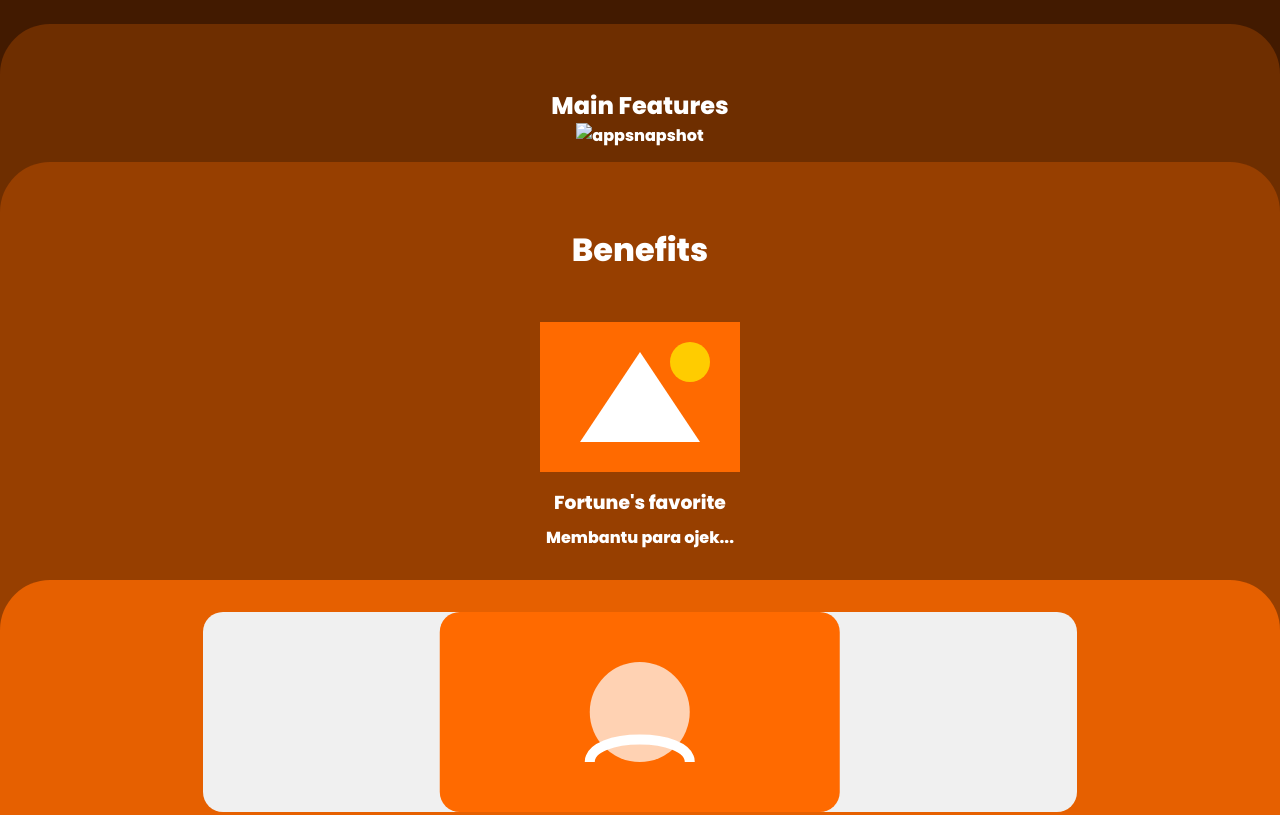
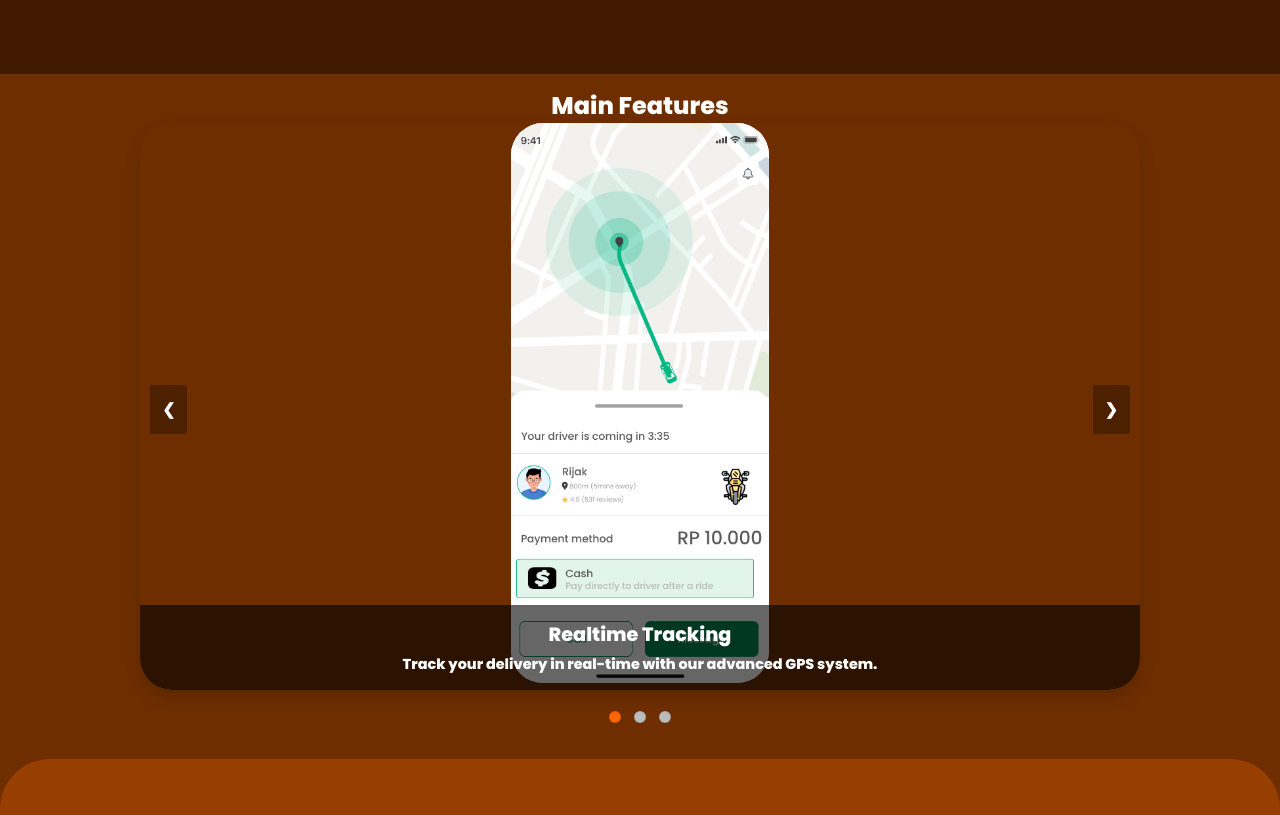
Before and after one commit to Kokorody/Responsive-Web-Design, a plain HTML site: page Index.html in a window 1280 px wide. Shown: the part 2040-2855 px from the top of the page. Drawn offline with Linux system fonts and the light colour scheme.

Commit message:
slide feature

```diff
--- a/Index.html
+++ b/Index.html
@@ -37,11 +37,10 @@
         <section id="about">
             <!-- About OMK -->
             <div class="about">
-                <img src="assets/opang1.jpg" alt="opang1">
+                <img src="assets/opang.png" style="border-radius: 2rem;" alt="opang1">
                 <h1>Jek-OMK: Solusi Transportasi Praktis di UI!</h1>
                 <h2 id="about-h2">Mau ke kelas tepat waktu tanpa ribet? Jek-OMK hadir untuk membantu mobilitasmu di dalam kampus UI dengan cepat, aman, dan nyaman! Pesan ojek kampus hanya dengan beberapa klik, lacak driver secara real-time, dan pilih metode pembayaran sesuai kebutuhanmu.
                 </h2>
-                <h1 id="about">Lebih Cepat, Mudah, Dan Nyaman!</h2>
             </div>
 
         <!-- Why Choose Us -->
@@ -85,16 +84,51 @@
 
 
         <!-- Main Features -->
-
         <div class="about1">
             <h1>Main Features</h1>
-            <img src="assets/appsnapshot.jpg" alt="appsnapshot">
+
+            <div class="slideshow-container">
+                <div class="slide fade">
+                    <img src="assets/image1.png" alt="Realtime Tracking">
+                    <div class="slide-content">
+                        <h3>Realtime Tracking</h3>
+                        <p>Track your delivery in real-time with our advanced GPS system.</p>
+                    </div>
+                </div>
+
+                <div class="slide fade">
+                    <img src="assets/image2.png" alt="Easy Payments">
+                    <div class="slide-content">
+                        <h3>Easy Payments</h3>
+                        <p>Multiple payment options available for your convenience.</p>
+                    </div>
+                </div>
+
+                <div class="slide fade">
+                    <img src="assets/image3.png" alt="24/7 Support">
+                    <div class="slide-content">
+                        <h3>Easy Communication</h3>
+                        <p>Our customer service team is always ready to help you.</p>
+                    </div>
+                </div>
+
+                <!-- Navigation arrows -->
+                <a class="prev" onclick="plusSlides(-1)">&#10094;</a>
+                <a class="next" onclick="plusSlides(1)">&#10095;</a>
+            </div>
+
+            <!-- Dots/circles -->
+            <div class="dots-container">
+                <span class="dot" onclick="currentSlide(1)"></span>
+                <span class="dot" onclick="currentSlide(2)"></span>
+                <span class="dot" onclick="currentSlide(3)"></span>
+            </div>
         </div>
 
         <!-- Slider Section -->
         <section class="slider">
             <h2>Benefits</h2>
-            <div class="slide">
+            <!-- <div class="slide">
                 <div class="slide-image">
                     <svg width="100%" height="100%" viewBox="0 0 200 150" xmlns="http://www.w3.org/2000/svg">
                         <rect width="100%" height="100%" fill="#ff6a00"/>
@@ -104,7 +138,7 @@
                 </div>
                 <h3>Fortune's favorite</h3>
                 <p>Membantu para ojek...</p>
-            </div>
+            </div> -->
         </section>
 
         <!-- Stats Section -->
@@ -121,22 +155,6 @@
         </section>
 
         <!-- Vision Section -->
-
-
-        <!-- <section class="slider">
-            <div class="slide">
-                <div class="slide-image">
-                    <svg width="100%" height="100%" viewBox="0 0 200 150" xmlns="http://www.w3.org/2000/svg">
-                        <rect width="100%" height="100%" fill="#0a0e14"/>
-                        <circle cx="100" cy="75" r="50" fill="#00aa13" opacity="0.6"/>
-                        <path d="M70,70 L130,70 L100,120 Z" fill="#fff"/>
-                    </svg>
-                </div>
-                <h3>#ThereIsAlwaysAWay - An on-demand app that offers choices of solutions to cater different user's needs</h3>
-                <h2 style="margin: 1.5rem 0;">We're Gojek, the drivers of change</h2>
-                <a href="#" class="button">Explore Careers</a>
-            </div>
-        </section> -->
 
         <!-- Download Section -->
         <section class="download">
@@ -155,15 +173,9 @@
                         <div class="footer-column">
                             <h3>Company</h3>
                             <a href="#" class="footer-link">About</a>
-                            <a href="#" class="footer-link">Products</a>
-                            <a href="#" class="footer-link">Blog</a>
+                            <a href="#" class="footer-link">Features</a>
                         </div>
 
-                        <div class="footer-column">
-                            <h3>Join with us</h3>
-                            <a href="#" class="footer-link">Driver Partners</a>
-                            <a href="#" class="footer-link">Merchant Partners</a>
-                        </div>
 
                         <div class="footer-column">
                             <h3>Careers</h3>
@@ -206,12 +218,7 @@
                             <h3>Download the app</h3>
                             <div class="app-stores">
                                 <a href="#" class="app-store">
-                                    <svg width="24" height="24" viewBox="0 0 24 24" fill="none" xmlns="http://www.w3.org/2000/svg">
-                                        <path d="M12.954 11.616L15.911 8.659L6.36 3.291C6.22356 3.20738 6.0643 3.15871 5.9 3.16L12.954 11.616Z" fill="white"/>
-                                        <path d="M16.415 14.389L19.710 12.619C20.0405 12.4385 20.3176 12.1692 20.5054 11.8401C20.6933 11.5111 20.7842 11.1353 20.768 10.755C20.7527 10.3931 20.6379 10.0422 20.4364 9.74221C20.2349 9.44218 19.9552 9.20381 19.629 9.05L16.414 7.611L13.207 10.818L16.415 14.389Z" fill="white"/>
-                                        <path d="M5.7 3.16C5.45213 3.16764 5.21305 3.24385 5.00847 3.37949C4.8039 3.51512 4.64354 3.70488 4.550 3.926C4.45213 4.15366 4.42299 4.402 4.4668 4.64492C4.51062 4.88783 4.62555 5.11438 4.797 5.292L12.425 12.02L15.954 15.549L5.7 3.16Z" fill="white"/>
-                                        <path d="M12.077 12.391L4.798 18.292C4.63449 18.4525 4.51903 18.6552 4.46462 18.8767C4.41021 19.0982 4.41893 19.3295 4.49 19.546C4.58473 19.7597 4.7415 19.9427 4.94032 20.0735C5.13914 20.2043 5.37122 20.2774 5.61 20.284C5.8561 20.2919 6.09923 20.2315 6.313 20.11L16.073 14.862L12.077 12.391Z" fill="white"/>
-                                    </svg>
+                                    <img src="assets/google-play.png" style="width: 1.5rem;"  alt="google-play">
                                 </a>
                                 <a href="#" class="app-store">
                                     <svg width="24" height="24" viewBox="0 0 24 24" fill="none" xmlns="http://www.w3.org/2000/svg">
@@ -264,7 +271,11 @@
                     </div>
 
                     <div class="copyright">
-                        <p>© 2023 OMK | OMK is a trademark of PT OMK. Registered in the Directorate General of Intellectual Property of the Republic of Indonesia.</p>
+                        <p>© 2024 OMK | OMK is a trademark of PT OMK. Registered in the Directorate General of Intellectual Property of the Republic of Indonesia.</p>
+                        <div class="logo-footer">
+                            <img src="assets/ui_omk_logo.png" alt="logo omk" height="100px">
+                            <span class="logo-text"></span>
+                        </div>
                     </div>
                 </div>
             </div>
--- a/script/scripts.js
+++ b/script/scripts.js
@@ -1,4 +1,5 @@
 document.addEventListener('DOMContentLoaded', function() {
+    // Existing menu toggle code
     const menuToggle = document.getElementById('menuToggle');
     const navMenu = document.getElementById('navMenu');
 
@@ -50,4 +51,47 @@ document.addEventListener('DOMContentLoaded', function() {
     menuToggle.addEventListener('mouseout', function() {
         menuToggle.style.transform = 'rotate(0)';
     });
+
+    // NEW CODE: Image Slideshow functionality
+    let slideIndex = 1;
+    showSlides(slideIndex);
+
+    // Expose these functions to the global scope for onclick handlers
+    window.plusSlides = function(n) {
+        showSlides(slideIndex += n);
+    };
+
+    window.currentSlide = function(n) {
+        showSlides(slideIndex = n);
+    };
+
+    function showSlides(n) {
+        let slides = document.getElementsByClassName("slide");
+        let dots = document.getElementsByClassName("dot");
+
+        // If no slides are found, exit the function
+        if (!slides.length) return;
+
+        if (n > slides.length) {slideIndex = 1}
+        if (n < 1) {slideIndex = slides.length}
+
+        // Hide all slides
+        for (let i = 0; i < slides.length; i++) {
+            slides[i].style.display = "none";
+        }
+
+        // Remove active class from all dots
+        for (let i = 0; i < dots.length; i++) {
+            dots[i].className = dots[i].className.replace(" active", "");
+        }
+
+        // Show the current slide and activate corresponding dot
+        slides[slideIndex-1].style.display = "block";
+        dots[slideIndex-1].className += " active";
+    }
+
+    // // Optional: Auto slideshow
+    // setInterval(function() {
+    //     plusSlides(1);
+    // }, 5000); // Change image every 5 seconds
 });
--- a/style/styles.css
+++ b/style/styles.css
@@ -298,6 +298,131 @@ body::before {
     padding: 0px 200px;
   }
 
+    /* Main features */
+    .slideshow-container {
+        max-width: 1000px; /* Increased max-width */
+        width: 95%; /* Slightly wider on all screens */
+        position: relative;
+        margin: auto;
+        overflow: hidden;
+        border-radius: 2rem;
+        box-shadow: 0 8px 16px rgba(0,0,0,0.15); /* Enhanced shadow */
+        aspect-ratio: auto; /* Let the aspect ratio be automatically adjusted */
+    }
+
+    .slide {
+        display: none;
+        position: relative;
+        width: 100%;
+    }
+
+    .slide img {
+        width: auto;
+        height: 35rem;
+        object-fit: cover; /* Keep the cover behavior */
+        object-position: center; /* Ensures image is centered */
+        border-radius: 2rem;
+        background-color: #f5f5f5;
+    }
+
+    .slide-content {
+        position: absolute;
+        bottom: 0;
+        background: rgba(0, 0, 0, 0.5);
+        color: white;
+        width: 100%;
+        padding: 15px; /* Reduced padding */
+        border-bottom-left-radius: 2rem;
+        border-bottom-right-radius: 2rem;
+    }
+
+    .slide-content h3 {
+        margin-top: 0;
+        margin-bottom: 5px;
+        font-size: 1.2rem; /* Control heading size */
+    }
+
+    .slide-content p {
+        margin: 0;
+        font-size: 0.9rem; /* Control paragraph size */
+    }
+
+    /* Next & previous buttons */
+    .prev, .next {
+        cursor: pointer;
+        position: absolute;
+        top: 50%;
+        width: auto;
+        margin-top: -22px;
+        padding: 12px; /* Smaller padding */
+        color: white;
+        font-weight: bold;
+        font-size: 16px; /* Smaller font */
+        transition: 0.6s ease;
+        border-radius: 0 3px 3px 0;
+        user-select: none;
+        background-color: rgba(0, 0, 0, 0.3);
+      }
+
+    /* Position the arrows outside the image area */
+    .prev {
+        left: 10px;
+    }
+
+    .next {
+        right: 10px;
+    }
+
+    /* On hover, add a darker background */
+    .prev:hover, .next:hover {
+        background-color: rgba(0, 0, 0, 0.8);
+    }
+
+    .slide-content {
+        position: absolute;
+        bottom: 0;
+        background: rgba(0, 0, 0, 0.6);
+        color: white;
+        width: 100%;
+        padding: 15px;
+        border-bottom-left-radius: 2rem;
+        border-bottom-right-radius: 2rem;
+        text-align: center;
+    }
+
+    /* Make dots more visible */
+    .dots-container {
+        text-align: center;
+        padding: 15px 0;
+    }
+
+    .dot {
+        cursor: pointer;
+        height: 12px;
+        width: 12px;
+        margin: 0 5px;
+        background-color: #bbb;
+        border-radius: 50%;
+        display: inline-block;
+        transition: background-color 0.6s ease;
+        border: 1px solid rgba(0,0,0,0.1); /* Add subtle border */
+    }
+
+    .active, .dot:hover {
+        background-color: #ff6600; /* Match your site color theme */
+    }
+
+    /* Fading animation */
+    .fade {
+    animation-name: fade;
+    animation-duration: 1.5s;
+    }
+
+    @keyframes fade {
+    from {opacity: .4}
+    to {opacity: 1}
+    }
+
 /* visi misi */
 .container1 {
     width: 80%;
@@ -447,7 +572,7 @@ body::before {
     cursor: pointer;
 }
 
-/* Slider Section */
+/* Slider Section
 .slider {
     position: relative;
     background-color: #222a33;
@@ -515,7 +640,7 @@ body::before {
     align-items: center;
     justify-content: center;
     cursor: pointer;
-}
+} */
 
 /* Join Section */
 .join {
@@ -585,7 +710,7 @@ body::before {
 
 
 .join {
-    z-index: 1;
+    z-index: 2;
 }
 
 
@@ -768,6 +893,38 @@ body::before {
     #about-h2 {
         display: none;
     }
+
+    .slideshow-container {
+        width: 98%; /* Even wider on mobile */
+        aspect-ratio: 3/4; /* Taller aspect ratio on mobile */
+        margin-bottom: 20px; /* Add some space below */
+    }
+
+    .slide img {
+        object-fit: contain; /* Switch to contain on very small screens */
+        background-color: #ffffff; /* Lighter background */
+    }
+
+    .slide-content {
+        padding: 15px; /* Increased padding */
+    }
+
+    .slide-content h3 {
+        font-size: 1.2rem; /* Larger font */
+        margin-bottom: 8px;
+    }
+
+    .slide-content p {
+        font-size: 1rem; /* Increased font size */
+        line-height: 1.4;
+    }
+
+    /* Make navigation buttons more visible on mobile */
+    .prev, .next {
+        padding: 15px;
+        font-size: 18px;
+        background-color: rgba(0, 0, 0, 0.5);
+    }
 }
 
 
```
Also changed, not shown: assets/google-play.png (added), assets/image1.png (added), assets/image2.png (added), assets/image3.png (added), assets/opang.png (added).
